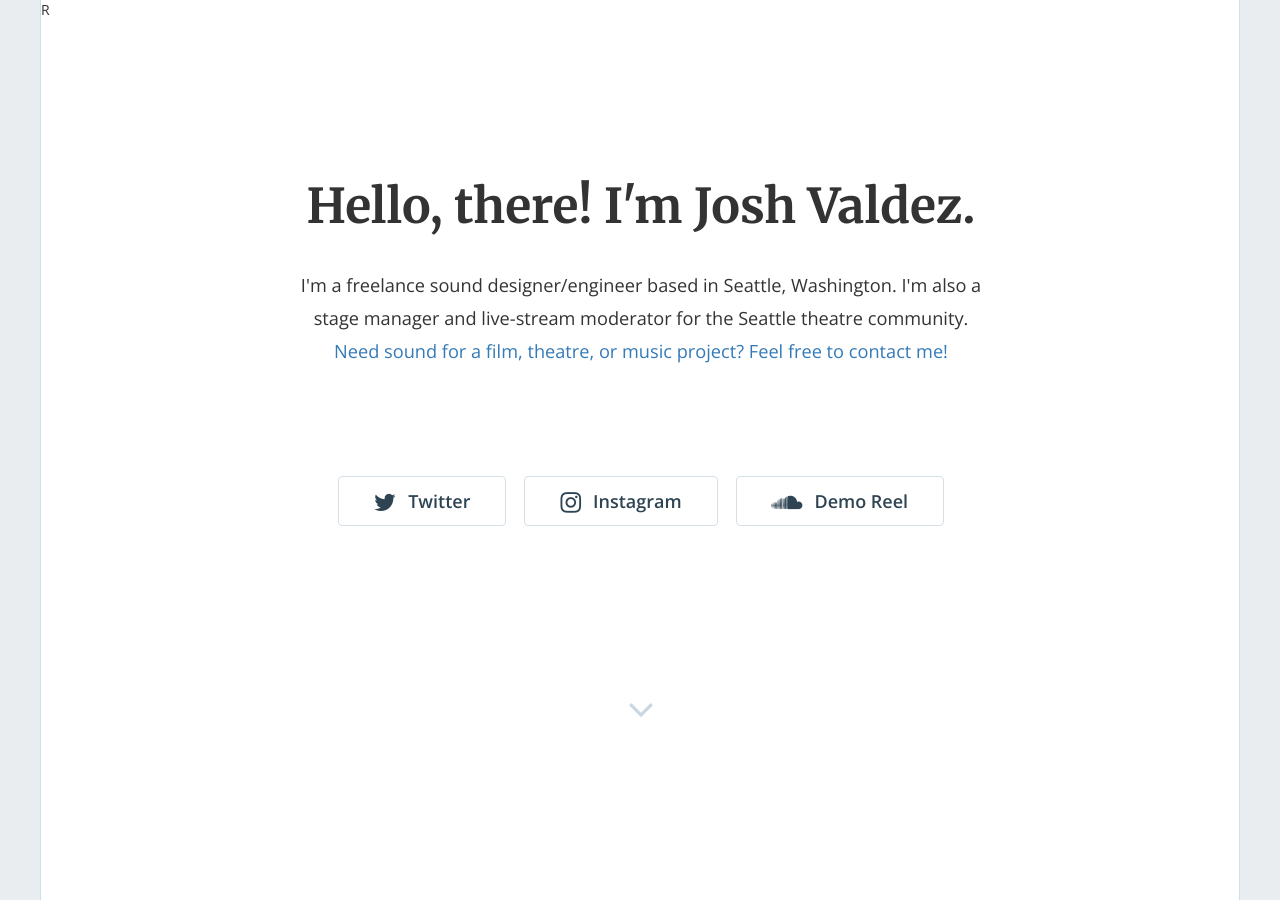
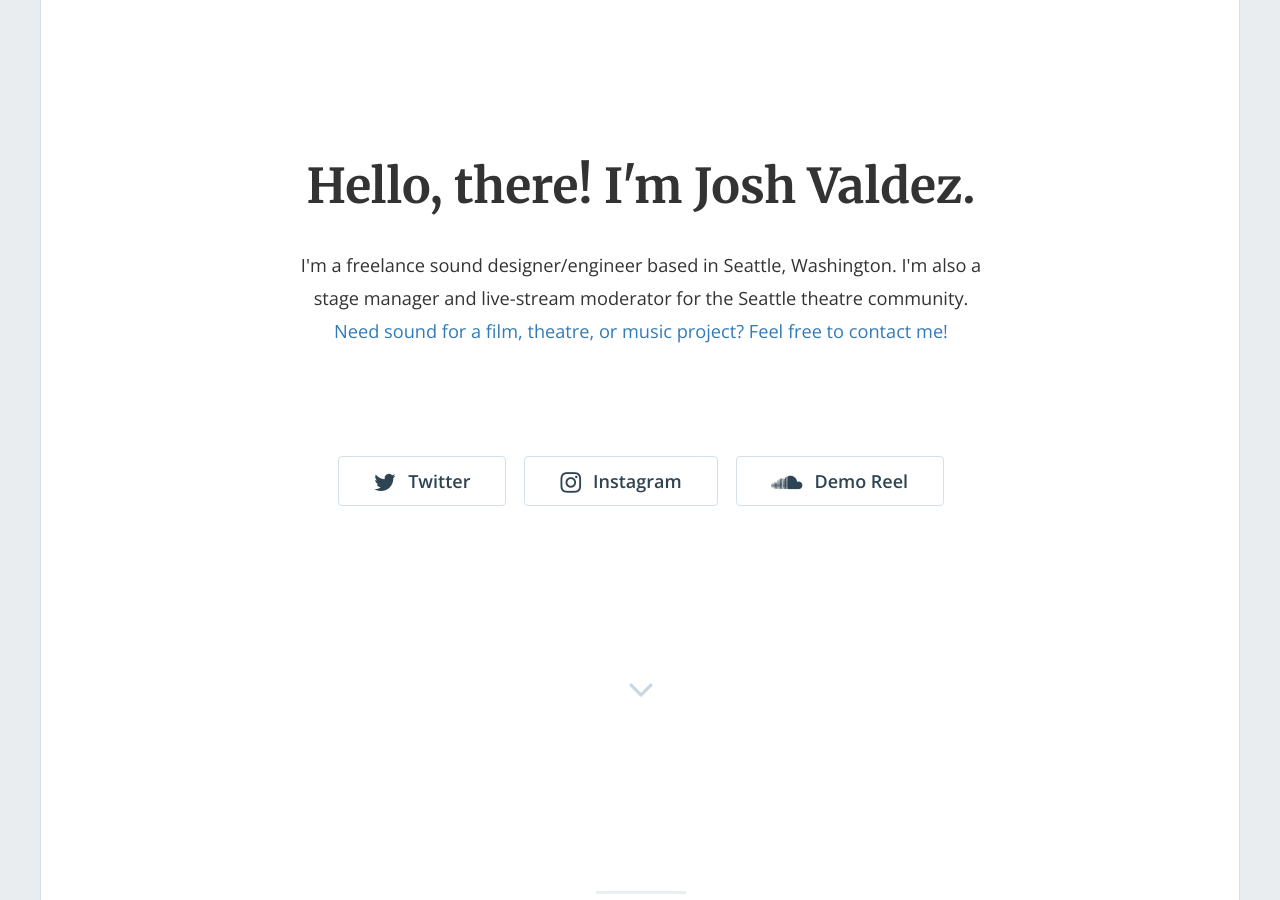
Before and after one commit to jaycvaldez/jaycvaldez.github.io, a Jekyll site: the page built from index.html, in a window 1280 px wide and 900 px high. Built offline with Jekyll 4.4.1, drawn with Linux system fonts in a browser that asks for light colours; nearby versions of some CDN libraries; the list of posts is cut into pages by our own code.

Commit message:
Update home-hero.html

```diff
--- a/_includes/home-hero.html
+++ b/_includes/home-hero.html
@@ -1,4 +1,4 @@
- R<div class="container">
+<div class="container">
 
   <div class="row">
 
```
